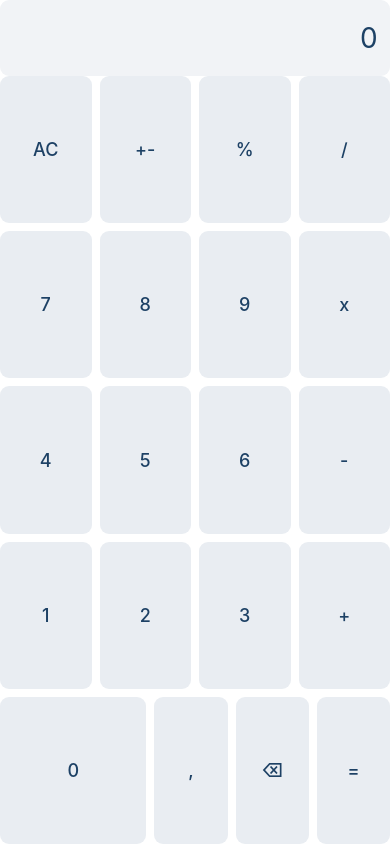
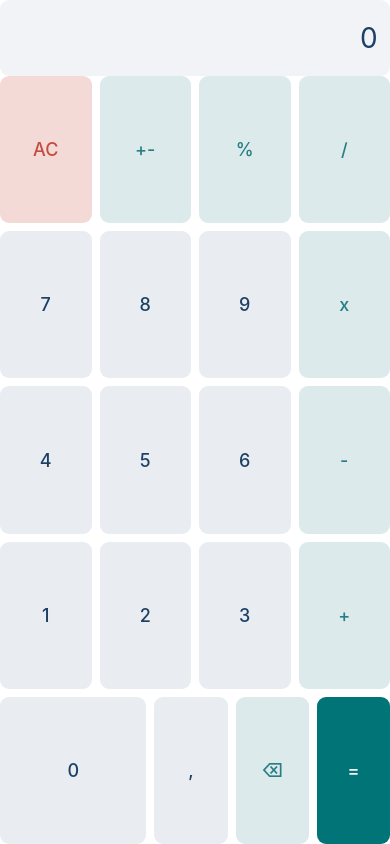
Before and after one commit to krokpatrick/ZPSM-Kalkulator, a React Native app: screen / in a window 390 px wide. Built offline with nearby package versions, Linux system fonts and the light colour scheme.

Commit message:
Keys are created from parameters in a new file: CalculatorKey and the style of the key is determined by its role

```diff
--- a/App.tsx
+++ b/App.tsx
@@ -3,35 +3,27 @@ import { Pressable, StyleSheet, Text, useWindowDimensions, View } from 'react-na
 import { useState } from 'react';
 import { SafeAreaProvider, SafeAreaView } from 'react-native-safe-area-context';
 import { Key, BASIC, EXTENDED } from './src/keys';
+import CalculatorKey from './src/components/CalculatorKey';
 
 
 type KeypadProps = {
   rows: Key[][];
-  onPress: (key: Key) => void;
+  onPress: (label: string) => void;
 };
 
-function Keypad({ rows, onPress}: KeypadProps) {
+function Keypad({ rows, onPress }: KeypadProps) {
   return (
     <View style={styles.keypad}>
       {rows.map((row, rowIndex) => (
           <View style={styles.buttonRow} key={rowIndex}>
             {row.map((key) => (
-            <Pressable
+              <CalculatorKey
                 key={key.label}
-              style={({ pressed }) => [
-                styles.button,,
-                { flex: key.span ?? 1 },
-                pressed && styles.buttonPressed,
-              ]}
-              onPress={() => onPress(key)}
-              accessibilityRole="button"
-              accessibilityLabel={
-                key.label === '⌫' ? 'Delete last character' : key.label
-              }
-              >
-                <Text style={styles.buttonText}>{key.label}</Text>
-              </Pressable>
+                item={key}
+                onPress={onPress}
+              />
             ))}
+
           </View>
         ))}
     </View>
@@ -45,11 +37,9 @@ export default function App() {
 
   const [expression, setExpression] = useState('');
 
-  function append(key: Key): void {
+  function append(symbol: string): void {
 
-    const symbol = key.label;
-
-    if (key.role === 'clear') {
+    if (symbol === 'AC') {
       setExpression('');
       return;
     }
@@ -219,22 +209,4 @@ display: {
     gap: 8,
   },
 
-  button: {
-    flex: 1,
-    minWidth: 0,
-    backgroundColor: '#E9EDF2',
-    borderRadius: 9,
-    justifyContent: 'center',
-    alignItems: 'center',
-  },
-
-  buttonPressed: {
-    backgroundColor: '#D4DDE8',
-  },
-
-  buttonText: {
-    color: '#1D4165',
-    fontSize: 18,
-    fontWeight: '500',
-  },
 });
--- /dev/null
+++ b/src/components/CalculatorKey.tsx
@@ -0,0 +1,80 @@
+import { Key, KeyRole } from '../keys';
+import { Pressable, StyleSheet, ViewStyle, Text } from 'react-native';
+
+type CalculatorKeyProps = {
+    item: Key;
+    onPress: (label: string) => void;
+};
+
+const styles = StyleSheet.create({
+    key: {
+        flex: 1,
+        backgroundColor: '#E9EDF2',
+        borderRadius: 9,
+        justifyContent: 'center',
+        alignItems: 'center',
+    },
+
+    digitKey: {
+        backgroundColor: '#E9EDF2',
+    },
+
+    operatorKey: {
+        backgroundColor: '#DCEAEC',
+    },
+
+    equalsKey: {
+        backgroundColor: '#007477',
+    },
+
+    clearKey: {
+        backgroundColor: '#F4DAD6',
+    },
+
+    buttonPressed: {
+        backgroundColor: '#D4DDE8',
+    },
+
+    buttonText: {
+        color: '#1D4165',
+        fontSize: 18,
+        fontWeight: '500',
+    },
+});
+
+const ROLE_VIEW: Record<KeyRole, ViewStyle> = {
+    digit: styles.digitKey,
+
+    operator: styles.operatorKey,
+
+    equals: styles.equalsKey,
+
+    clear: styles.clearKey,
+};
+
+export default function CalculatorKey({ item, onPress }: CalculatorKeyProps)
+{
+    return (
+        <Pressable
+            style={({ pressed }) => [
+                styles.key,
+                ROLE_VIEW[item.role],
+                { flex: item.span ?? 1},
+                pressed && styles.buttonPressed,
+                ]}
+                onPress={() => onPress(item.label)}
+                accessibilityRole='button'
+        >
+            <Text
+                style={[
+                    styles.buttonText,
+                    item.role === 'equals' && { color: '#FFFFFF' },
+                    item.role === 'clear' && { color: '#C34C40' },
+                    item.role === 'operator' && { color: '#277E85' },
+                ]}
+            >
+                {item.label}
+            </Text>
+        </Pressable>
+    )
+}
```
Lines whose indentation alone changed are shown as unchanged.
